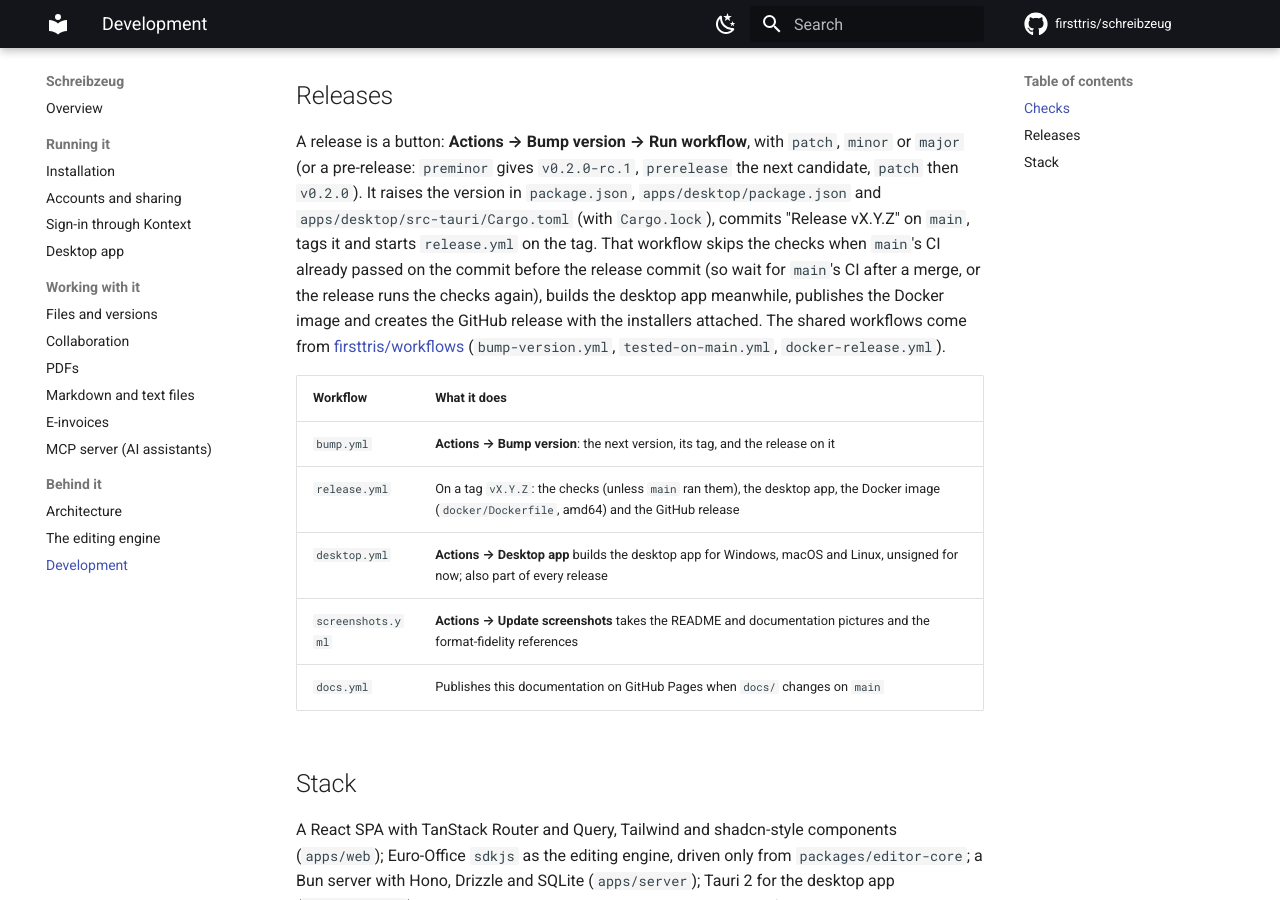
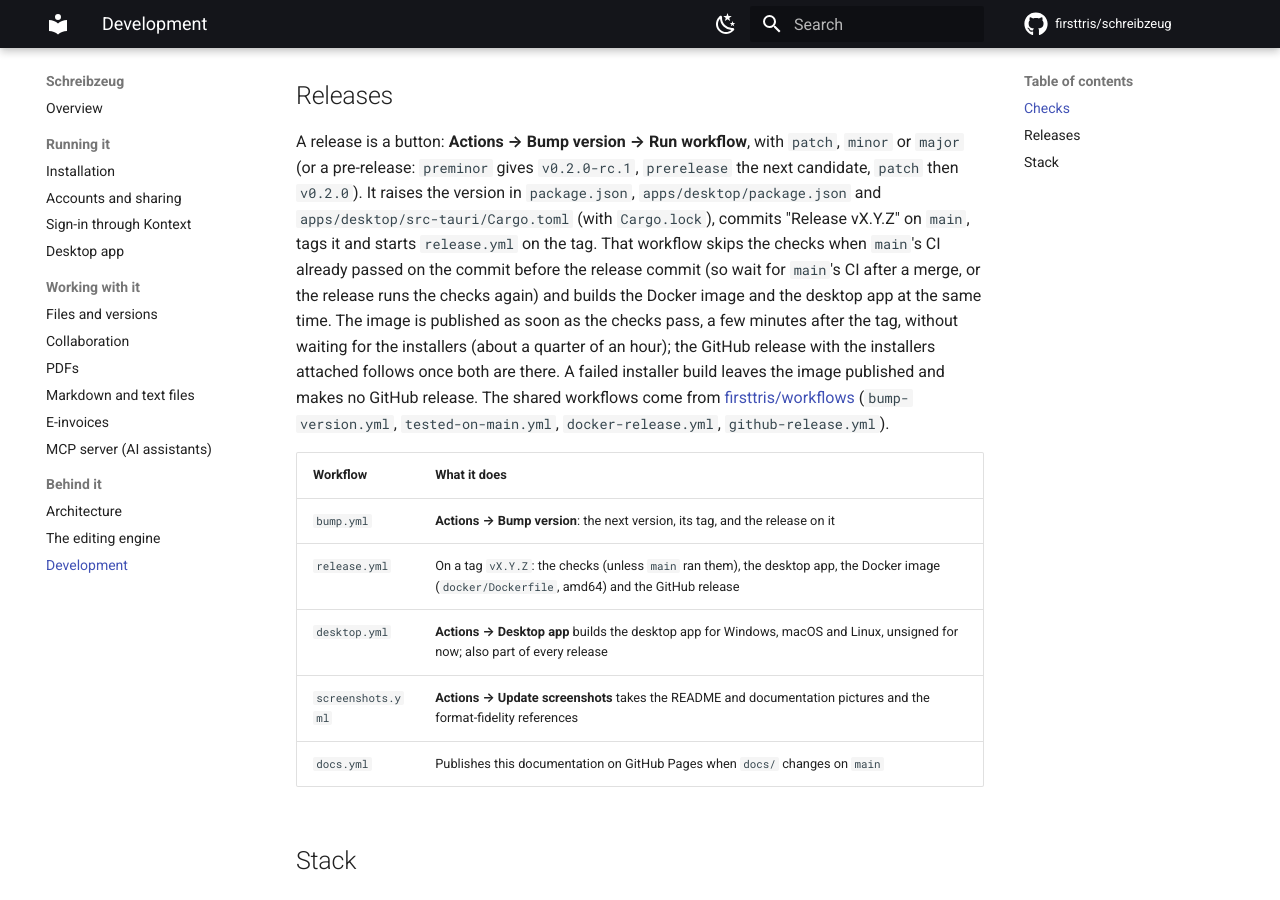
Before and after one commit to firsttris/schreibzeug, an MkDocs documentation site: the page built from docs/development.md, in a window 1280 px wide and 900 px high, scrolled down 801 px. Built offline with MkDocs 1.6.1 and Material for MkDocs 9.7.7, drawn with Linux system fonts in a browser that asks for light colours; comment, search, counter and statistics services are not loaded.

Commit message:
Release faster: publish the image without waiting for the installers
A release took 27 minutes, and the Docker image came out after 22 of
them, because it waited for the desktop builds.

- release.yml: the image builds and publishes once the checks pass,
  beside the installers; a new job makes the GitHub release
  (firsttris/workflows github-release.yml) once both are there, with the
  installers and the image's tag in its notes.
- The patched Tauri CLI was built anew on every release (4 minutes on
  the Linux build): its cache key hashed package.json, whose version
  every bump raises, and a release on its tag cannot read the caches of
  the last release's tag anyway. The key names the CLI version and the
  patches, and CI's desktop job builds it on main, whose cache a tag
  reads.
- .rpm with zstd instead of gzip (4 minutes on the Linux build) and the
  setup .exe with zlib instead of LZMA (4 minutes on Windows).

Co-Authored-By: Claude Opus 5.5 <noreply@anthropic.com>
Claude-Session: https://claude.ai/code/session_01Y3rdfXjJdSS9punTuc1Phw

```diff
--- a/docs/development.md
+++ b/docs/development.md
@@ -40,10 +40,13 @@ A release is a button: **Actions → Bump version → Run workflow**, with `patc
 `apps/desktop/src-tauri/Cargo.toml` (with `Cargo.lock`), commits "Release vX.Y.Z" on `main`, tags
 it and starts `release.yml` on the tag. That workflow skips the checks when `main`'s CI already
 passed on the commit before the release commit (so wait for `main`'s CI after a merge, or the
-release runs the checks again), builds the desktop app meanwhile, publishes the Docker image
-and creates the GitHub release with the installers attached. The shared workflows come from
+release runs the checks again) and builds the Docker image and the desktop app at the same time.
+The image is published as soon as the checks pass, a few minutes after the tag, without waiting
+for the installers (about a quarter of an hour); the GitHub release with the installers attached
+follows once both are there. A failed installer build leaves the image published and makes no
+GitHub release. The shared workflows come from
 [firsttris/workflows](https://github.com/firsttris/workflows) (`bump-version.yml`,
-`tested-on-main.yml`, `docker-release.yml`).
+`tested-on-main.yml`, `docker-release.yml`, `github-release.yml`).
 
 | Workflow | What it does |
 |---|---|
```
Also changed, not shown: docs/desktop.md (+5 -1 lines), 4 other files.
